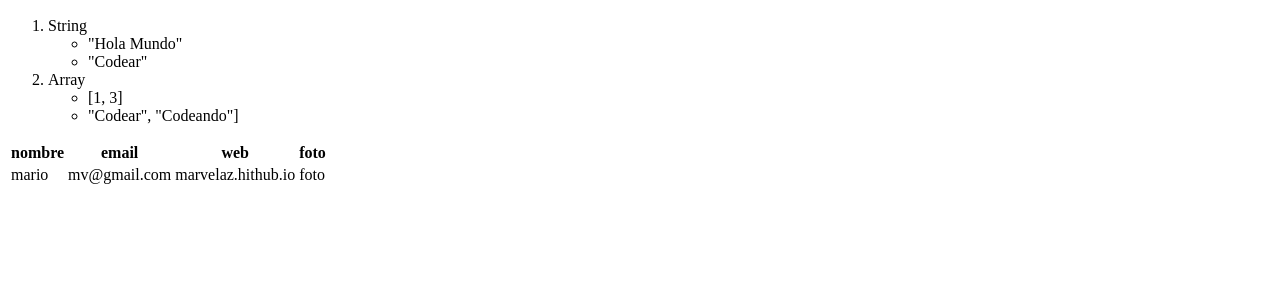
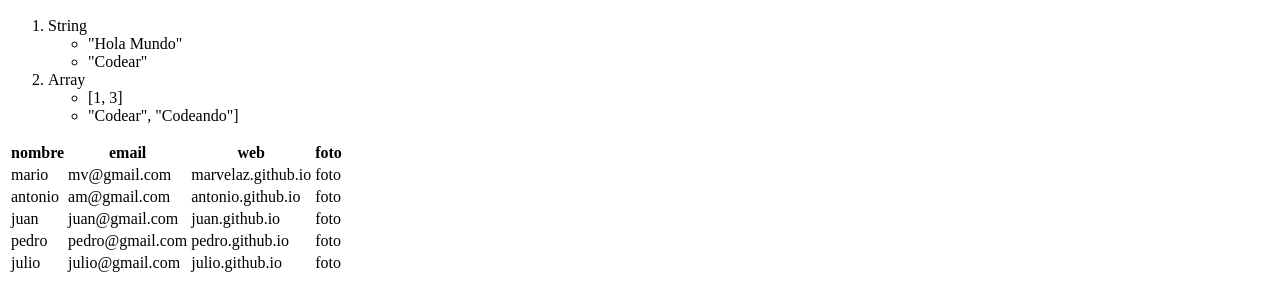
Before and after one commit to marvelaz/marvelaz.github.io, a plain HTML site: page index.html in a window 1280 px wide. Shown: the part 624-907 px from the top of the page. Before the commit the page ends 819 px from the top, so only its background shows below. Drawn offline with Linux system fonts and the light colour scheme.

Commit message:
8nd commit

```diff
--- a/index.html
+++ b/index.html
@@ -46,7 +46,31 @@
       <tr>
           <td>mario</td>
           <td>mv@gmail.com</td>
-          <td>marvelaz.hithub.io</td>
+          <td>marvelaz.github.io</td>
+          <td>foto</td>
+      </tr>
+      <tr>
+          <td>antonio</td>
+          <td>am@gmail.com</td>
+          <td>antonio.github.io</td>
+          <td>foto</td>
+      </tr>
+      <tr>
+          <td>juan</td>
+          <td>juan@gmail.com</td>
+          <td>juan.github.io</td>
+          <td>foto</td>
+      </tr>
+      <tr>
+          <td>pedro</td>
+          <td>pedro@gmail.com</td>
+          <td>pedro.github.io</td>
+          <td>foto</td>
+      </tr>
+      <tr>
+          <td>julio</td>
+          <td>julio@gmail.com</td>
+          <td>julio.github.io</td>
           <td>foto</td>
       </tr>
     </tbody>
```
